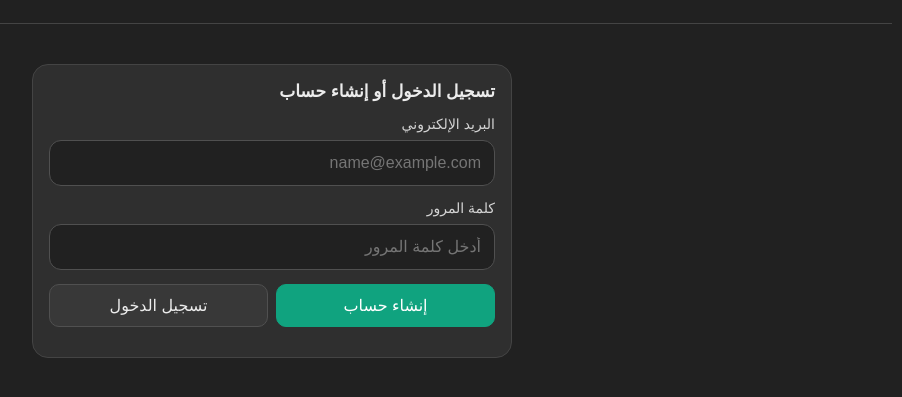
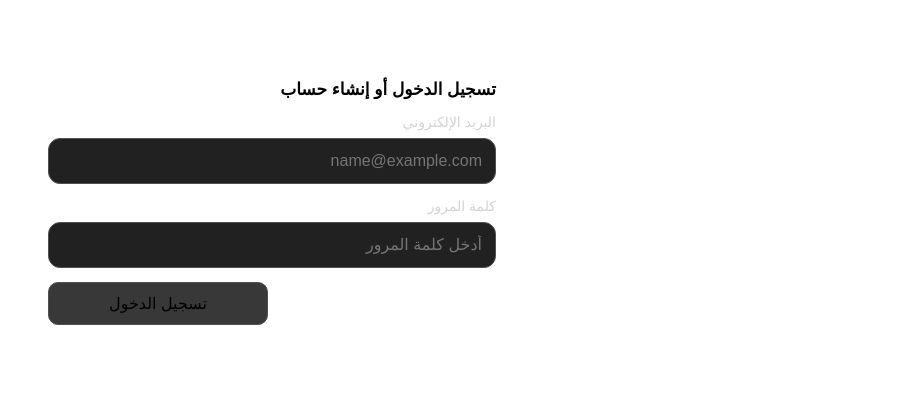
Before and after one commit to nedaljadaan3-web/nedal-ai, a plain HTML site: page index.html in a window 1280 px wide. Shown: the part 83-480 px from the top of the page, without its empty margins (368-1270 px from the left). Drawn offline with nearby package versions, Linux system fonts and the light colour scheme.

Commit message:
Update index.html

```diff
--- a/index.html
+++ b/index.html
@@ -7,14 +7,34 @@
 <meta name="theme-color" content="#090d19">
 <title>NEDAL AI</title>
 <style>
-:root {
-  color-scheme: dark;
-  --bg: #212121;
-  --panel: #2f2f2f;
-  --line: #444444;
-  --text: #ececec;
-  --muted: #a1a1aa;
-  --blue: #10a37f;
+button {
+  cursor: pointer;
+  color: var(--text);
+  background: #17233a;
+  border: 1px solid #304362;
+  border-radius: 12px;
+  padding: 11px 14px;
+  min-height: 42px;
+  transition: background 0.2s ease;
+}
+
+button:hover {
+  background: #223454;
+}
+
+button:disabled {
+  opacity: .5;
+  cursor: not-allowed;
+}
+
+.primary {
+  background: var(--blue);
+  border-color: var(--blue);
+  color: white;
+}
+
+.primary:hover {
+  background: #1d4ed8;
 }
 
 * {
```
